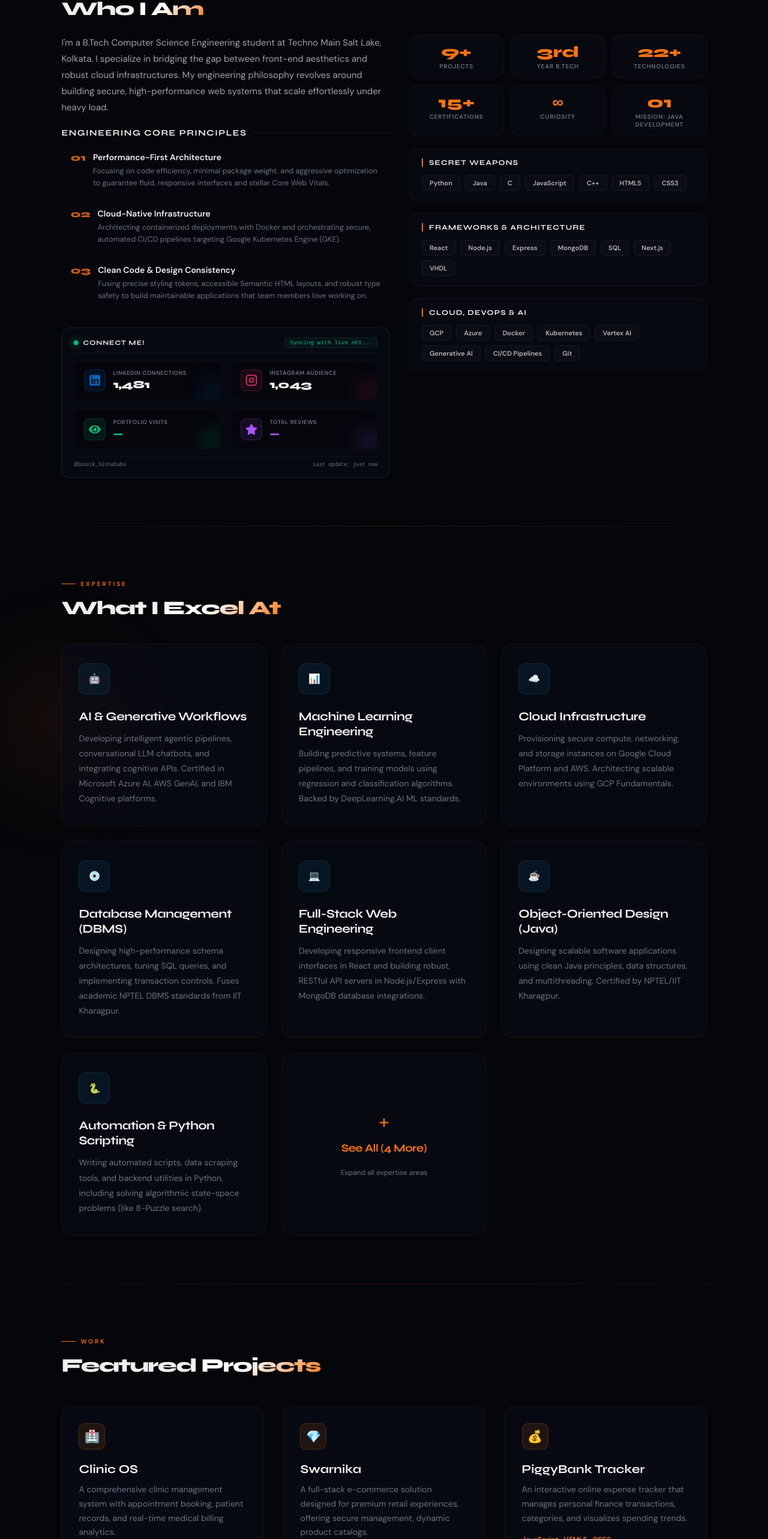
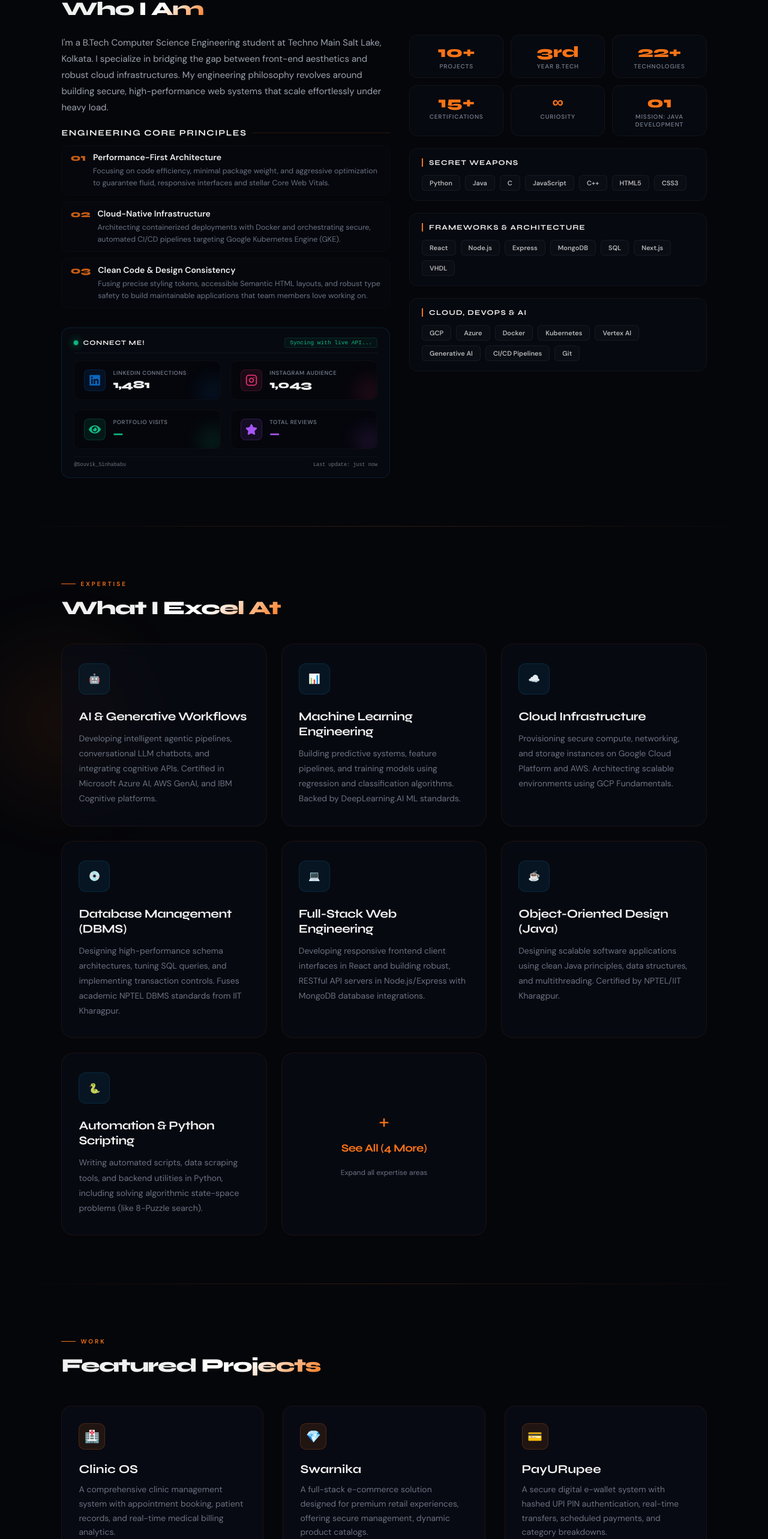
Before and after one commit to SOUVIKSB1/MyPortfolio, a React (Vite) app: page / in a window 1280 px wide. Shown: the part 922-3488 px from the top of the page at 60% size. Built offline with nearby package versions, Linux system fonts and the light colour scheme; no server answers; the HTML template or start-up script is replaced by a standard one.

Commit message:
feat: add PayURupee to projects section at 3rd position

```diff
--- a/src/App.jsx
+++ b/src/App.jsx
@@ -1000,6 +1000,14 @@ export default function App() {
       live: "https://swarnika-lemon.vercel.app/login"
     },
     {
+      icon: "💳",
+      title: "PayURupee",
+      description: "A secure digital e-wallet system with hashed UPI PIN authentication, real-time transfers, scheduled payments, and category breakdowns.",
+      tech: "HTML5 · CSS3 · JS · Node.js · MongoDB",
+      github: "https://github.com/SOUVIKSB1/PayURupee",
+      live: "https://pay-u-rupee.vercel.app"
+    },
+    {
       icon: "💰",
       title: "PiggyBank Tracker",
       description: "An interactive online expense tracker that manages personal finance transactions, categories, and visualizes spending trends.",
```
